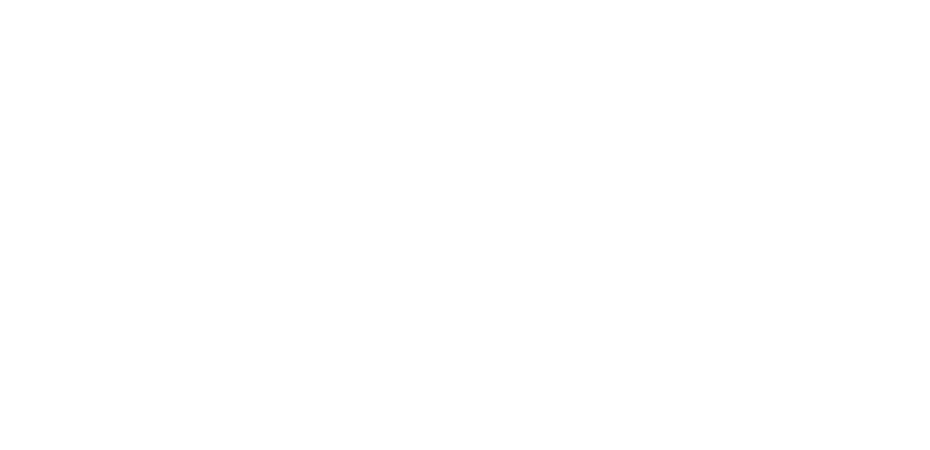
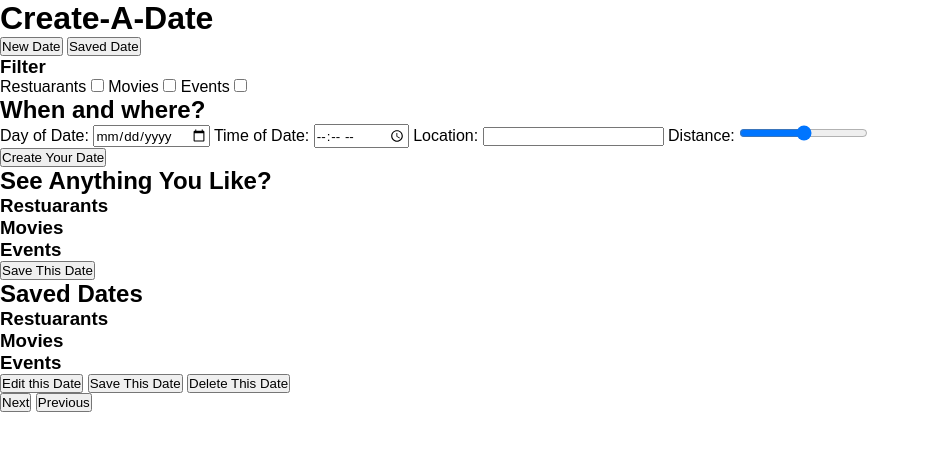
Before and after one commit to wamackie/create-a-date, a plain HTML site: page index.html in a window 1280 px wide. Shown: the whole page, without its empty margins (0-930 px from the left). Drawn offline with Linux system fonts and the light colour scheme; a web font is replaced by a local one.

Commit message:
HTML skeleton completed + Favicon/Assets folder created

```diff
--- /dev/null
+++ b/assets/style.css
@@ -0,0 +1,18 @@
+/*Imported Font*/
+@import url('https://fonts.googleapis.com/css2?family=Baloo+Chettan+2&display=swap');
+
+:root {
+    --primary-color: #ea8c55;
+    --secondary-color: #c75146;
+    --tertiary-color: #ad2e24;
+    --quarternary-color: #81171b;
+    --quinary-color: #540804;
+  }
+
+
+*{
+    margin: 0;
+    padding: 0;
+    box-sizing: border-box;
+    font-family: 'Baloo Chettan 2', sans-serif;
+}
--- a/index.html
+++ b/index.html
@@ -4,9 +4,100 @@
     <meta charset="UTF-8">
     <meta http-equiv="X-UA-Compatible" content="IE=edge">
     <meta name="viewport" content="width=device-width, initial-scale=1.0">
-    <title>Document</title>
+    <link rel="shortcut icon" type="image/jpg" href="./assets/free-heart-icon-431-thumb.png"/>
+    <title>Create-A-Date</title>
+    <!--Link to style sheet-->
+    <link rel="stylesheet" href="./assets/style.css">
+    <!--Imported Font-->
+    <link rel="preconnect" href="https://fonts.googleapis.com">
+    <link rel="preconnect" href="https://fonts.gstatic.com" crossorigin>
+    <link href="https://fonts.googleapis.com/css2?family=Baloo+Chettan+2&display=swap" rel="stylesheet">
 </head>
 <body>
+    <header>
+    <div class = "title-page">
+        <h1 class="title">Create-A-Date</h1>
+    </div>
+    <div class="title-btns">
+        <button class="new-date-btn">New Date</button>
+        <button class="saved-date-btn">Saved Date</button>
+    </div>
+    </header>
+    <div class="filter">
+        <h3>Filter</h3>
+        <label for="Restuarants">Restuarants</label>
+        <input type="checkbox" id="restaurant-check">
+        <label for="Movies">Movies</label>
+        <input type="checkbox" id="movie-check">
+        <!--We can add an event filter later if we want-->
+        <label for="Events">Events</label>
+        <input type="checkbox" id="event-check">
 
+    </div>
+    <div class="criteria-page">
+        <h2>When and where?</h2>
+        <div class ="user-criteria">
+            <!--Let's make it so older dates can't be selected-->
+            <label for="Start-day">Day of Date:</label>
+            <input type="date" id="day-of">
+            <label for="Start-time">Time of Date:</label>
+            <input type="time" id="time-of">
+            <!--FOR LOCATION: WASN'T SURE WHAT INPUT WAS NEEDED FOR SEARCHING THE APIS-->
+            <label for="Location">Location:</label>
+            <input type="search" id="location-of">
+            <label for="Distance">Distance:</label>
+            <input type="range" id="distance-of">
+        </div>
+        <div class="create-date">
+            <button class="create-date-btn">Create Your Date</button>
+        </div>
+    </div>
+    <div class="new-date-page">
+        <h2>See Anything You Like?</h2>
+        <!--This is where the JavaScript will go-->
+        <!--Later, we can add delete option so user doesn't need to refresh filter-->
+        <!--Good place to add icons/framework requirement-->
+        <ul class="api-page">
+            <li class="restaurant-api">
+                <h3>Restuarants</h3>
+            </li>
+            <li class ="movie-api">
+                <h3>Movies</h3>
+            </li>
+            <li class="event-api">
+                <h3>Events</h3>
+            </li>
+        </ul>
+        <div class="save-date">
+            <!--Would like to add a feature where all options fade out as you save the date-->
+            <button class="save-date-btn">Save This Date</button>
+        </div>
+        <div class="saved-date-page">
+            <h2>Saved Dates</h2>
+            <ul class="saved-api-page">
+                <li class="saved-restaurant-api">
+                    <h3>Restuarants</h3>
+                </li>
+                <li class ="saved-movie-api">
+                    <h3>Movies</h3>
+                </li>
+                <li class="saved-event-api">
+                    <h3>Events</h3>
+                </li>
+            </ul>
+            <div class="edit-date-btns">
+                <button class="edit-date-btn">Edit this Date</button>
+                <button class="save-date-btn">Save This Date</button>
+                <!--Maybe we could create a feature where the "X" icon will function as the delete btn?-->
+                <button class="delete-date-btn">Delete This Date</button>
+                <!--Let's make it so this container appears when multiple dates are saved-->
+                <div class="multiple-dates">
+                <button class="next-btn">Next</button>
+                <button class="previous-btn">Previous</button>
+                </div>
+            </div>
+
+    </div>
+    <script src="./assets/script.js"></script>
 </body>
 </html>
```
Also changed, not shown: assets/free-heart-icon-431-thumb.png (added), assets/script.js (added), style.css (deleted), 1 other file.
